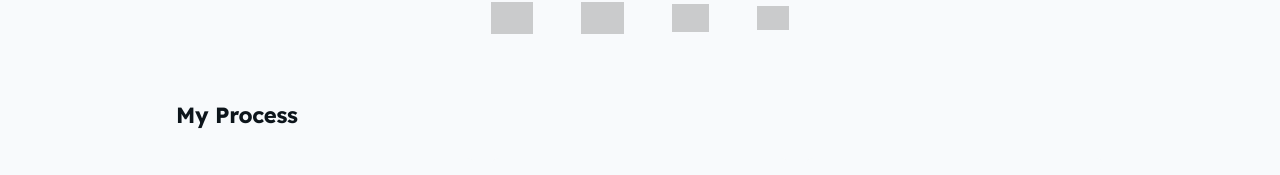
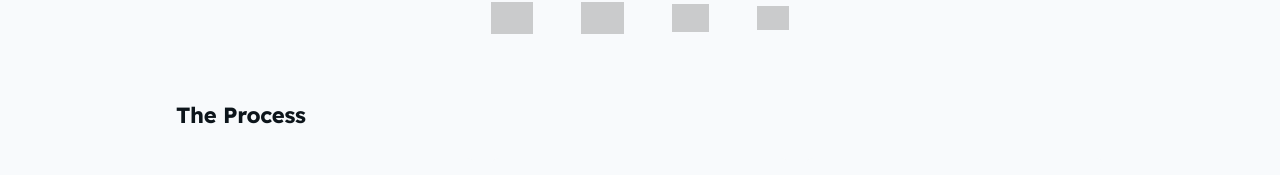
Before and after one commit to buildingwith-ai/LonnObee, a React (Vite) app: page / in a window 1280 px wide. Shown: the part 663-838 px from the top of the page. Built offline with nearby package versions, Linux system fonts and the light colour scheme; grey boxes are pictures that could not be loaded.

Commit message:
Updated Process.tsx

```diff
--- a/src/components/Process.tsx
+++ b/src/components/Process.tsx
@@ -4,7 +4,7 @@ import { Search, Users, LineChart } from 'lucide-react';
 const Process = () => {
   return (
     <div className="w-full">
-      <h2 className="text-[#0d151b] text-xl sm:text-[22px] font-bold leading-tight tracking-[-0.015em] px-4 pb-3 pt-5">My Process</h2>
+      <h2 className="text-[#0d151b] text-xl sm:text-[22px] font-bold leading-tight tracking-[-0.015em] px-4 pb-3 pt-5">The Process</h2>
       <div className="flex flex-col sm:flex-row gap-3 sm:gap-4 p-4">
         <div className="flex flex-1 gap-3 bg-slate-50 p-3 sm:p-4 flex-row sm:flex-col items-center sm:text-center transform transition-all duration-300 hover:shadow-md hover:-translate-y-1 rounded-lg w-full">
           <div className="text-[#2a8fed] flex-shrink-0">
```
